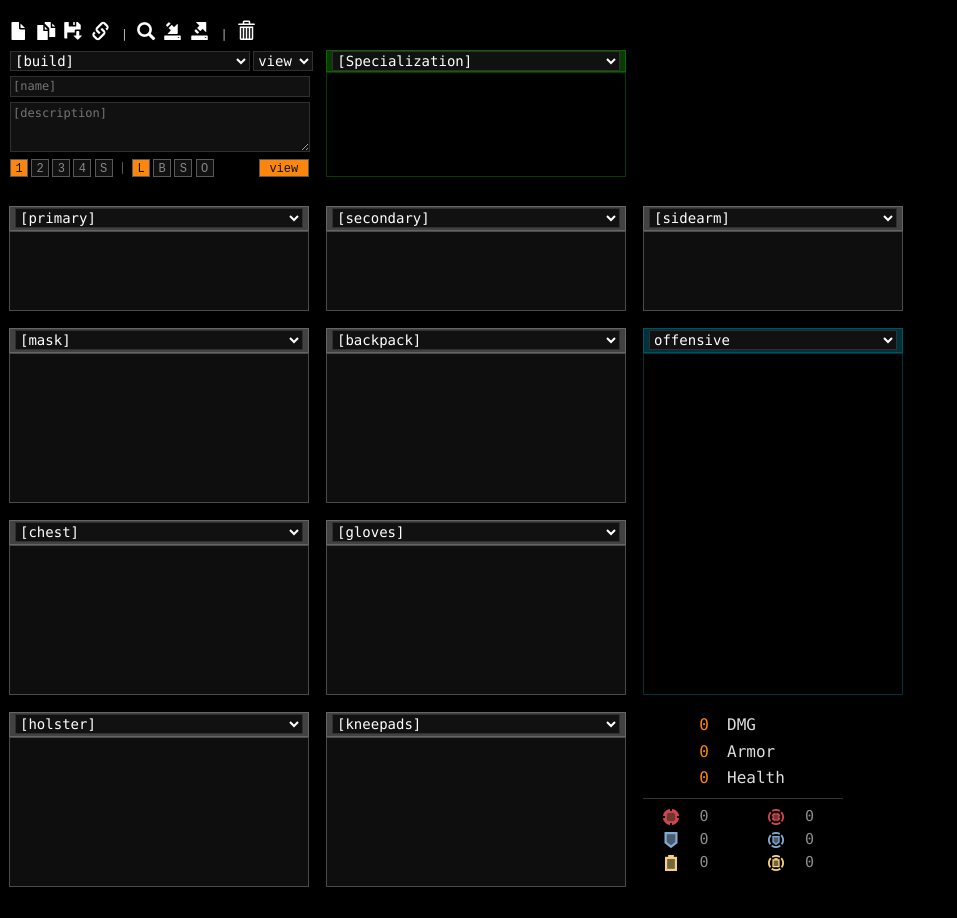
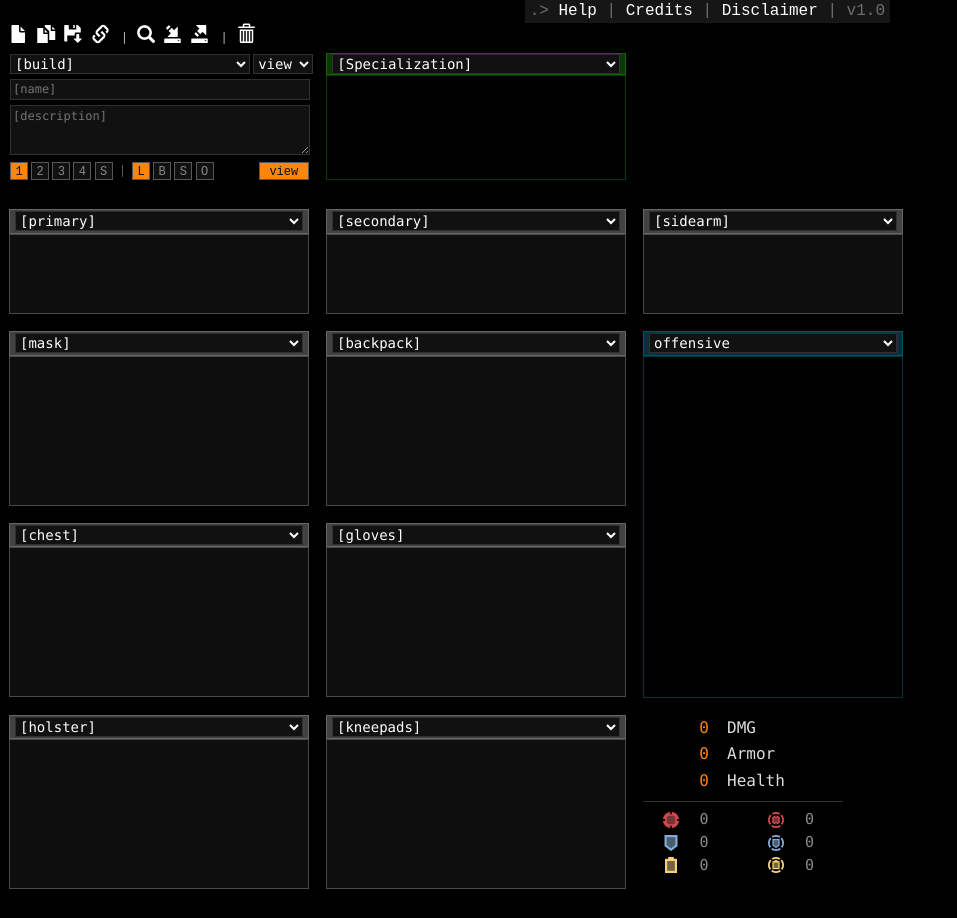
Before and after one commit to Division2-Loadout/ui, a plain HTML site: page loadout.html in a window 1280 px wide. Shown: the whole page, without its empty margins (0-957 px from the left). Drawn offline with nearby package versions, Linux system fonts and the light colour scheme.

Commit message:
menu has been added

```diff
--- a/css/style.css
+++ b/css/style.css
@@ -578,3 +578,19 @@ a:visited {
 .modal-backdrop.in{
   opacity:.5;
 }
+
+
+.menu_container {
+  width: 890px;
+  text-align: right;
+}
+.menu {
+  display: inline-block;
+  color: #6e6e6e;
+  font-family: monospace;
+  font-size:16px;
+  margin-left: auto;
+  padding-left: 5px;
+  padding-right: 5px;
+  background-color: #222222a6;
+}
--- a/js/default.js
+++ b/js/default.js
@@ -1,4 +1,5 @@
 // GLOBAL
+var v_version = "v1.0"
 var v_weapon_label;
 var v_weapon_value;
 var private_db_weapon
--- a/js/menu.js
+++ b/js/menu.js
@@ -1,17 +1,29 @@
 db_menu = {
-    "weapon": {
-        "title": "weapon",
-        "link": "weapon.html"
+    "help": {
+        "title": "Help",
+        "link": "https://github.com/Division2-Loadout/ui",
+        "target": "_blank"
     },
-    "gear": {
-        "title": "gear",
-        "link": "gear.html"
+    "credits": {
+        "title": "Credits",
+        "link": "https://github.com/Division2-Loadout/ui#credits-and-references",
+        "target": "_blank"
+    },
+    "disclaimer": {
+        "title": "Disclaimer",
+        "link": "https://github.com/Division2-Loadout/ui#disclaimer",
+        "target": "_blank"
     }
 }
+
+$("#menu").html(".> ")
 
 for (let v_key in db_menu) {
     v_link = db_menu[v_key]["link"]
     v_title = db_menu[v_key]["title"]
-    content = `<a href="${v_link}">${v_title}</a> | `
+    v_target = db_menu[v_key]["target"]
+    content = `<a href="${v_link}" target="${v_target}">${v_title}</a> | `
     $("#menu").append(content)
 }
+
+$("#menu").append(v_version)
--- a/loadout.html
+++ b/loadout.html
@@ -32,8 +32,9 @@
     <script src="js/default.js"></script>
 
 <body>
-
-    <div id="menu"></div><br>
+    <div class="menu_container">
+        <div id="menu" class="menu"></div>
+    </div>
 
     <div>
         <div style="display: inline-block;">
@@ -345,6 +346,6 @@
         build_db_gear_key()
         load_debug()
     </script>
-
+    <script src="js/menu.js"></script>
 </body>
 </html>
```
